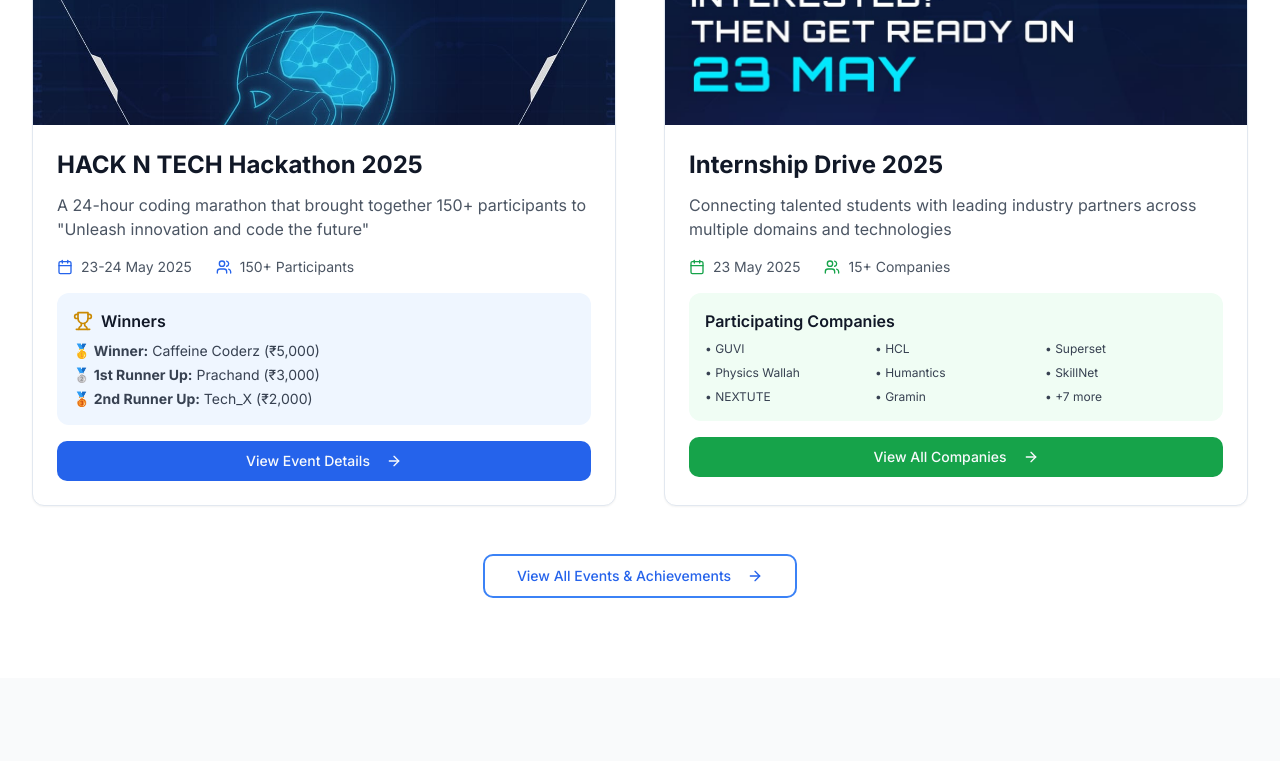
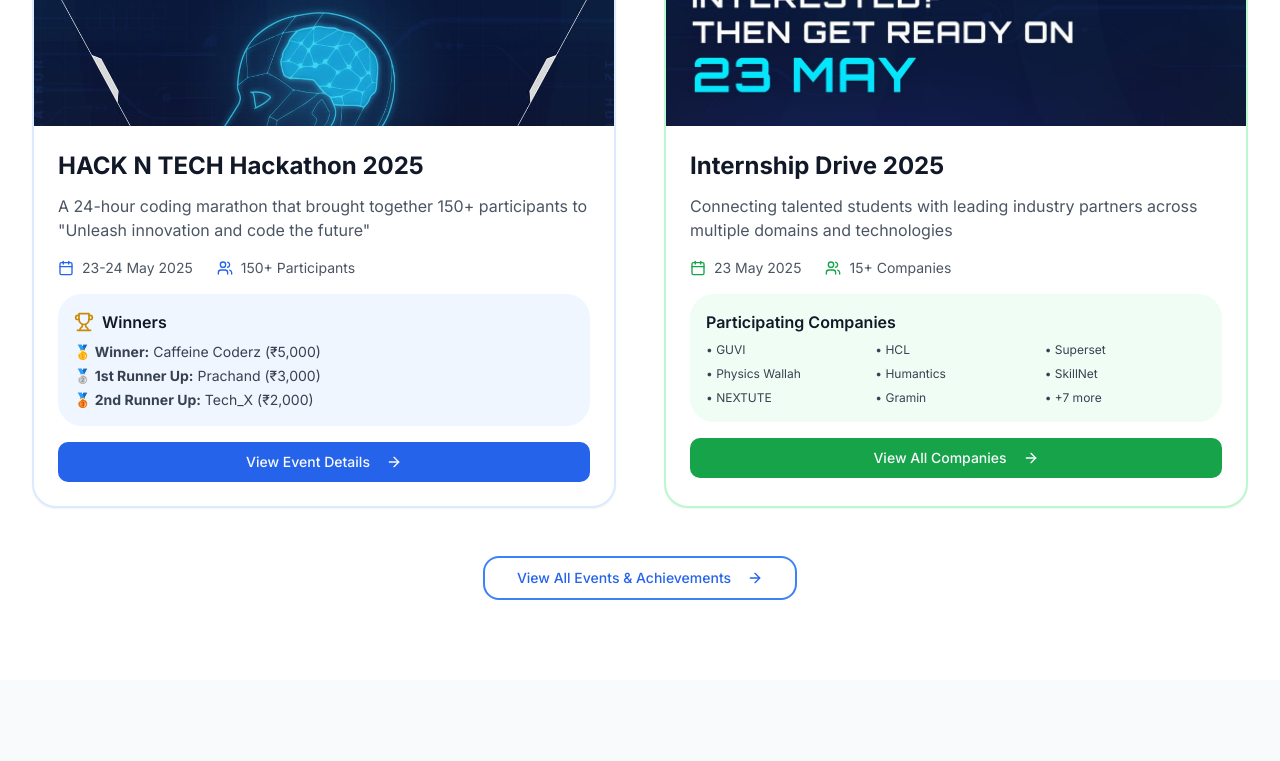
Before and after one commit to Vatsal9915/Student-Senate-IITP, a Next.js app: page / in a window 1280 px wide. Shown: the part 2080-2841 px from the top of the page. Built offline with nearby package versions, Linux system fonts and the light colour scheme.

Commit message:
fixes: event highlight section

```diff
--- a/components/events-highlights.tsx
+++ b/components/events-highlights.tsx
@@ -14,7 +14,7 @@ export function EventsHighlights() {
 
         <div className="grid grid-cols-1 lg:grid-cols-2 gap-12">
           {/* Hackathon Highlight */}
-          <Card className="overflow-hidden hover:shadow-xl transition-all duration-300">
+          <Card className="overflow-hidden border-2 border-blue-100 hover:shadow-xl rounded-3xl transition-all duration-300">
             <div className="relative">
               <img
                 src="/images/hack-n-tech-poster.jpg"
@@ -41,7 +41,7 @@ export function EventsHighlights() {
                   <span className="text-sm text-gray-600">150+ Participants</span>
                 </div>
               </div>
-              <div className="bg-blue-50 rounded-lg p-4 mb-4">
+              <div className="bg-blue-50 rounded-3xl p-4 mb-4">
                 <div className="flex items-center mb-2">
                   <Trophy className="w-5 h-5 text-yellow-600 mr-2" />
                   <span className="font-semibold text-gray-900">Winners</span>
@@ -68,7 +68,7 @@ export function EventsHighlights() {
           </Card>
 
           {/* Internship Drive Highlight */}
-          <Card className="overflow-hidden hover:shadow-xl transition-all duration-300">
+          <Card className="overflow-hidden rounded-3xl border-2 border-green-200 hover:shadow-xl transition-all duration-300">
             <div className="relative">
               <img
                 src="/images/internship-drive-poster.jpg"
@@ -94,7 +94,7 @@ export function EventsHighlights() {
                   <span className="text-sm text-gray-600">15+ Companies</span>
                 </div>
               </div>
-              <div className="bg-green-50 rounded-lg p-4 mb-4">
+              <div className="bg-green-50 rounded-3xl p-4 mb-4">
                 <h4 className="font-semibold text-gray-900 mb-2">Participating Companies</h4>
                 <div className="grid grid-cols-3 gap-2 text-xs text-gray-700">
                   <span>• GUVI</span>
@@ -120,7 +120,7 @@ export function EventsHighlights() {
 
         <div className="text-center mt-12">
           <Link href="/events">
-            <Button size="lg" variant="outline" className="border-2 border-blue-500 text-blue-600 hover:bg-blue-50">
+            <Button size="lg" variant="outline" className="border-2 border-blue-500 rounded-2xl text-blue-600 hover:bg-blue-50">
               View All Events & Achievements
               <ArrowRight className="w-5 h-5 ml-2" />
             </Button>
```
